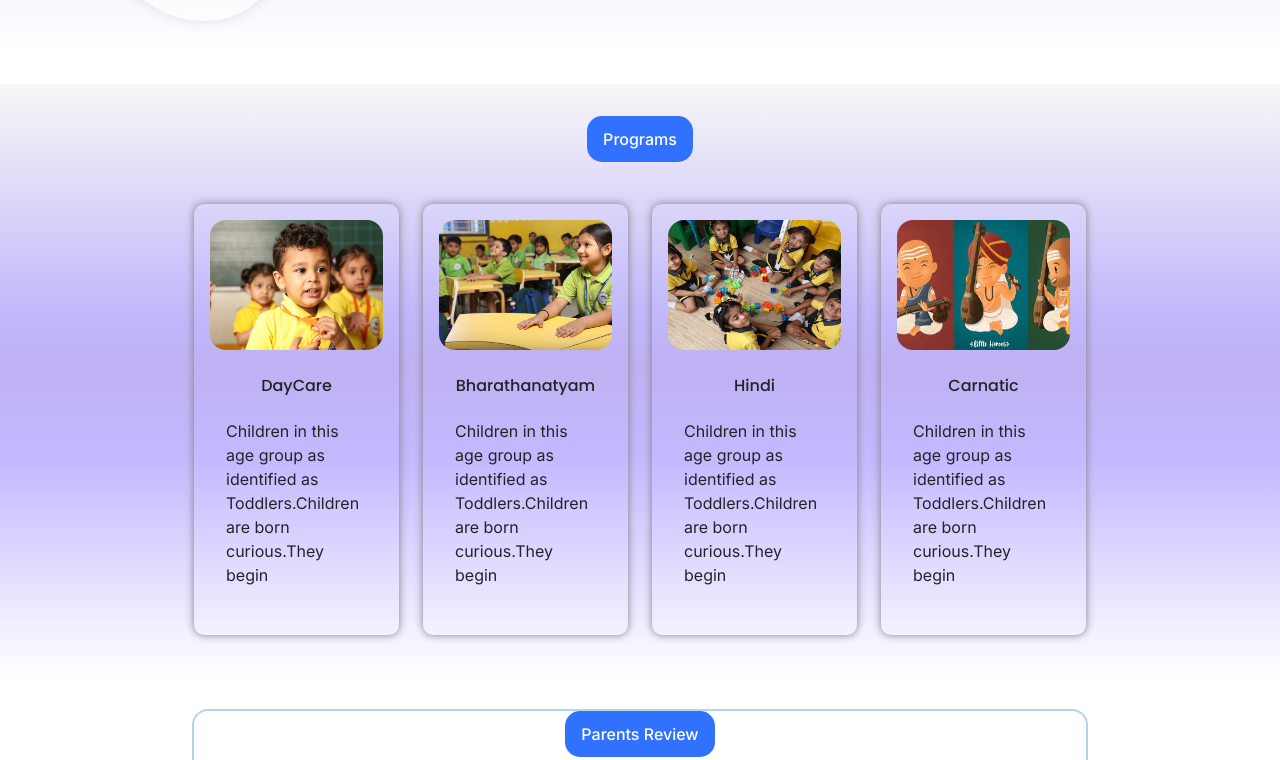
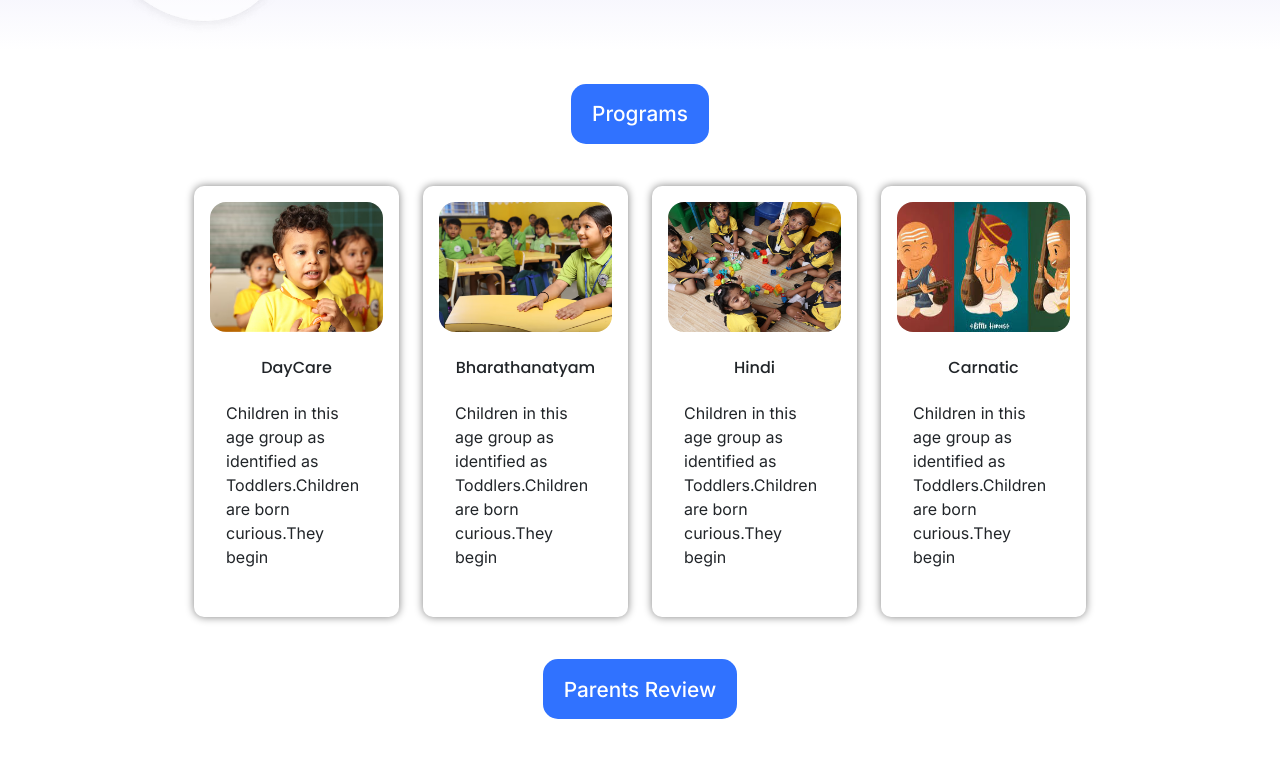
Before and after one commit to hirthickgowtham/Public-Front-end-smiling-star, a React (Vite) app: page / in a window 1280 px wide. Shown: the part 1116-1876 px from the top of the page. Built offline with nearby package versions, Linux system fonts and the light colour scheme.

Commit message:
home page heading adjusted

```diff
--- a/src/components/Home/ParentsReview/ParentsReview.jsx
+++ b/src/components/Home/ParentsReview/ParentsReview.jsx
@@ -20,9 +20,10 @@ export default function ParentsReview() {
 
   return (
     <>
+    <div className={style.heading}><Contact_button title={"Parents Review"}/></div>
      <div className={style.contain}>
         <div className={style.main}>
-            <div className={style.heading}><Contact_button title={"Parents Review"}/></div>
+
             <div className={style.slider_container}>
                 <Marquee
                 speed={50}
--- a/src/components/Home/ParentsReview/Slider.module.css
+++ b/src/components/Home/ParentsReview/Slider.module.css
@@ -11,13 +11,15 @@
   width: 70%;
   border: 2px solid lightblue;
   border-radius: 1rem;
+  margin-top: .7rem;
   padding-bottom: 1.5rem;
 }
 
-.main .heading{
+.heading{
   display: flex;
   justify-content: center;
   align-items: center;
+  font-size: 1.3rem;
 }
 
 .slider_container{
@@ -136,9 +138,17 @@
  flex-direction: column;
  border: none;
 }
+.heading{
+  font-size: 10px;
+}
+
 }
 
 @media screen and (min-width:321px) and (max-width:376px) {
+  .heading{
+    font-size: 10px;
+  }
+
   .slider_container{
      width: 90%;
      padding: 0;
@@ -187,6 +197,10 @@
 }
 
 @media screen and (min-width: 377px) and (max-width: 426px){
+  .heading{
+    font-size: 10px;
+  }
+
   .slider_container{
     height: 100%;
      width: 100%;
@@ -229,10 +243,17 @@
   margin-bottom: 2rem;
   border: none;
  }
+ .heading{
+    font-size: 1rem;
+ }
 
 }
 
 @media screen and (min-width: 427px) and (max-width: 768px) {
+  .heading{
+    font-size: 1rem;
+  }
+
   .slider_container{
     height: 700px;
      width: 100%;
@@ -278,7 +299,9 @@
 
 /* Large laptop viewe */
 @media screen and (min-width: 769px) and (max-width: 1024px){
-
+  .heading{
+    font-size: 1.1rem;
+  }
     .slider_container{
       height: 60vh;
     }
--- a/src/components/Home/Programs/Programs.jsx
+++ b/src/components/Home/Programs/Programs.jsx
@@ -7,9 +7,8 @@ export default function Programs() {
 
     return(
         <>
-
+            <div className={style.heading}><Contact_button title={"Programs"}/></div>
             <div className={style.programContainer}>
-                <div className={style.heading}><Contact_button title={"Programs"}/></div>
                 <div className={style.programHeadrer}>
                     {programs_content.map((item,index)=>(
                     <div key={index} className={style.programs}>
--- a/src/components/Home/Programs/programs.module.css
+++ b/src/components/Home/Programs/programs.module.css
@@ -5,12 +5,13 @@
     display: flex;
     justify-content: center;
     align-items: center;
-    margin-bottom: 2rem;
+    margin-bottom: 1rem 0 ;
+    font-size: 1.3rem;
 }
 
 .programContainer{
     width: 100%;
-    background: linear-gradient(360deg, #ffffff 0%, #c4b8ff 37%, #bfb1f2 52%, #c1b7fb 61%, #f7f7f7 100%);
+    /* background: linear-gradient(360deg, #ffffff 0%, #c4b8ff 37%, #bfb1f2 52%, #c1b7fb 61%, #f7f7f7 100%); */
     padding:2rem;
     display: flex;
     flex-direction: column;
@@ -111,6 +112,9 @@
     .programContent *{
         margin: 1rem;
     }
+    .heading{
+        font-size: 1.2rem;
+    }
 }
 
 @media screen and (max-width: 900px) {
@@ -122,4 +126,18 @@
         gap: 2rem;
         width: 100%;
     }
+    .heading{
+        font-size: 1rem;
+    }
   }
+
+@media screen and (max-width:426px) {
+        .heading{
+            font-size: .7rem;
+        }
+}
+@media screen and (max-width:376px) {
+    .heading{
+        font-size: .6   rem;
+    }
+}
```
